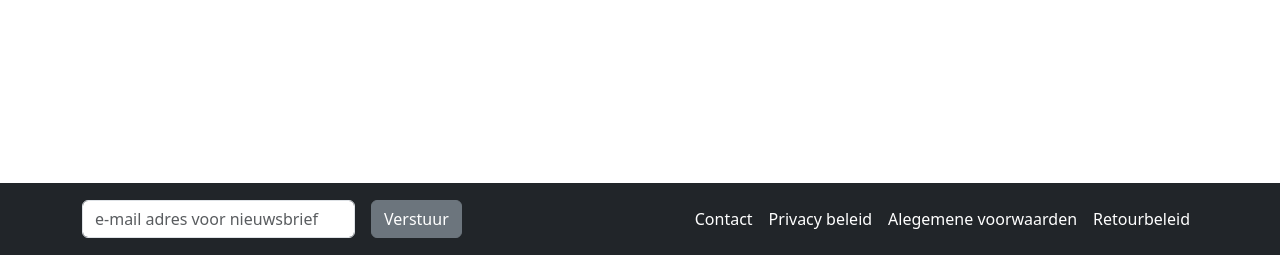
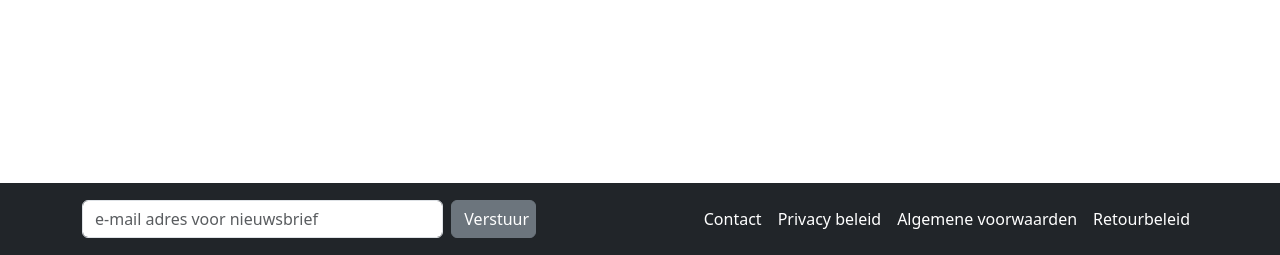
Before and after one commit to basjan851/The-Sixth-String-3A, a PHP site: page /index.php in a window 1280 px wide. Shown: the part 545-800 px from the top of the page. Run offline with PHP 8.4, Linux system fonts and the light colour scheme.

Commit message:
responsiveness aangepast dat als de content groter is dan de standaard vw dat er dan een scrroll bar komt. daarnaast de nieuwsbrief knop responsive gemaakt bij telefoons dat de knop onder het formulier komt

```diff
--- a/index.php
+++ b/index.php
@@ -24,6 +24,7 @@ $content = ob_get_clean();
         }
         .content {
             flex: 1; /* zorgt ervoor dat de header en footer boven en onder blijven staan*/
+            overflow-y: auto;
         }
         .standard-height {
             height: 600px;
@@ -73,19 +74,23 @@ $content = ob_get_clean();
     <footer class="bg-dark py-3">
         <div class="container">
             <div class="row align-items-center">
-                <div class="col-md-6 d-flex align-items-center">
-                    <form class="d-flex w-100">
-                        <div class="col-12 col-lg-6 mb-2 mb-lg-0 me-lg-3">
-                            <input type="email" class="form-control " placeholder="e-mail adres voor nieuwsbrief">
+                <div class="col-md-6">
+                    <form class="row g-2">
+                        <!-- Input veld -->
+                        <div class="col-12 col-md-8">
+                            <input type="email" class="form-control" placeholder="e-mail adres voor nieuwsbrief">
                         </div>
-                        <button type="submit" class="btn btn-secondary">Verstuur</button>
+                        <!-- Knop -->
+                        <div class="col-12 col-md-2">
+                            <button type="submit" class="btn btn-secondary w-100">Verstuur</button>
+                        </div>
                     </form>
                 </div>
                 <div class="col-md-6">
                     <ul class="nav justify-content-end">
                         <li class="nav-item"><a href="index.php?page=Productdetail" class="nav-link px-2 text-white">Contact</a></li>
                         <li class="nav-item"><a href="#" class="nav-link px-2 text-white">Privacy beleid</a></li>
-                        <li class="nav-item"><a href="#" class="nav-link px-2 text-white">Alegemene voorwaarden</a></li>
+                        <li class="nav-item"><a href="#" class="nav-link px-2 text-white">Algemene voorwaarden</a></li>
                         <li class="nav-item"><a href="#" class="nav-link px-2 text-white">Retourbeleid</a></li>
                     </ul>
                 </div>
--- /dev/null
+++ b/pages/Beheerpaginas/test.php
@@ -0,0 +1 @@
+<?php
--- /dev/null
+++ b/pages/Bestelpagina.php
@@ -0,0 +1 @@
+<?php
```
